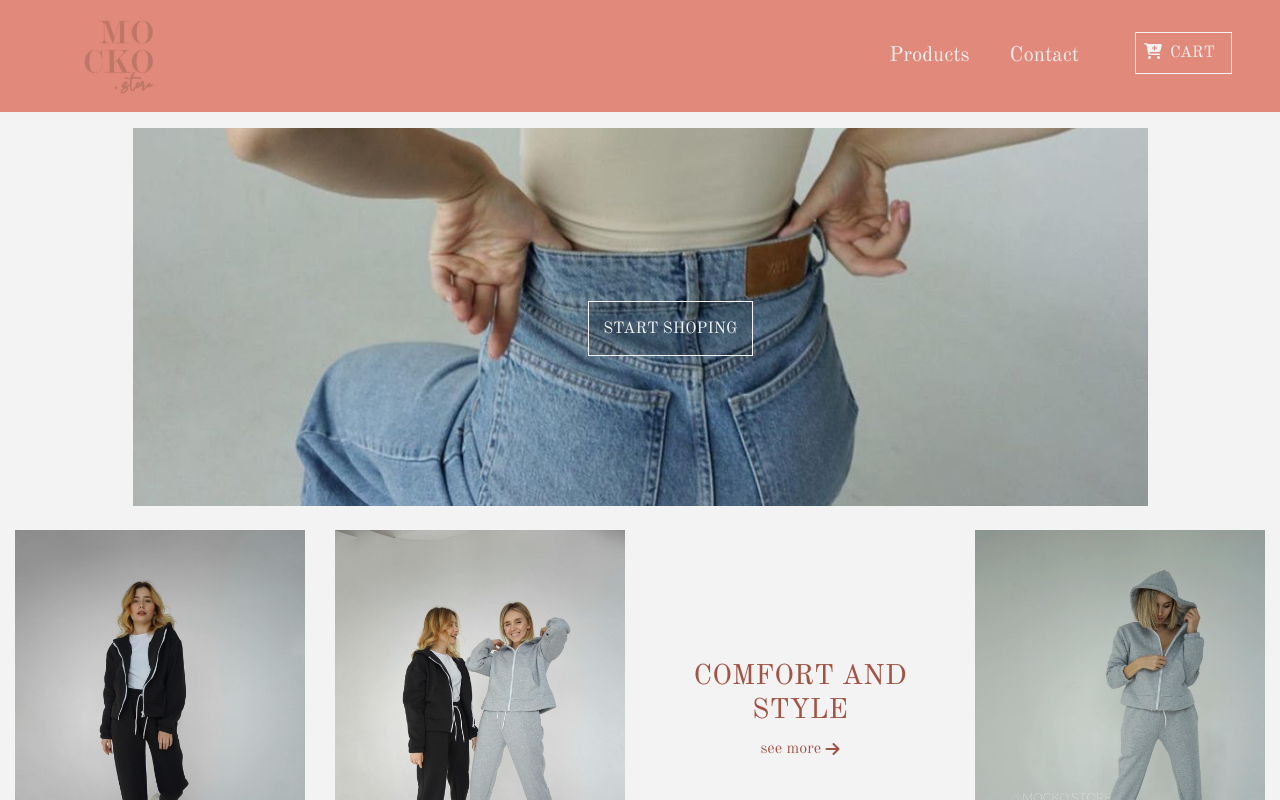
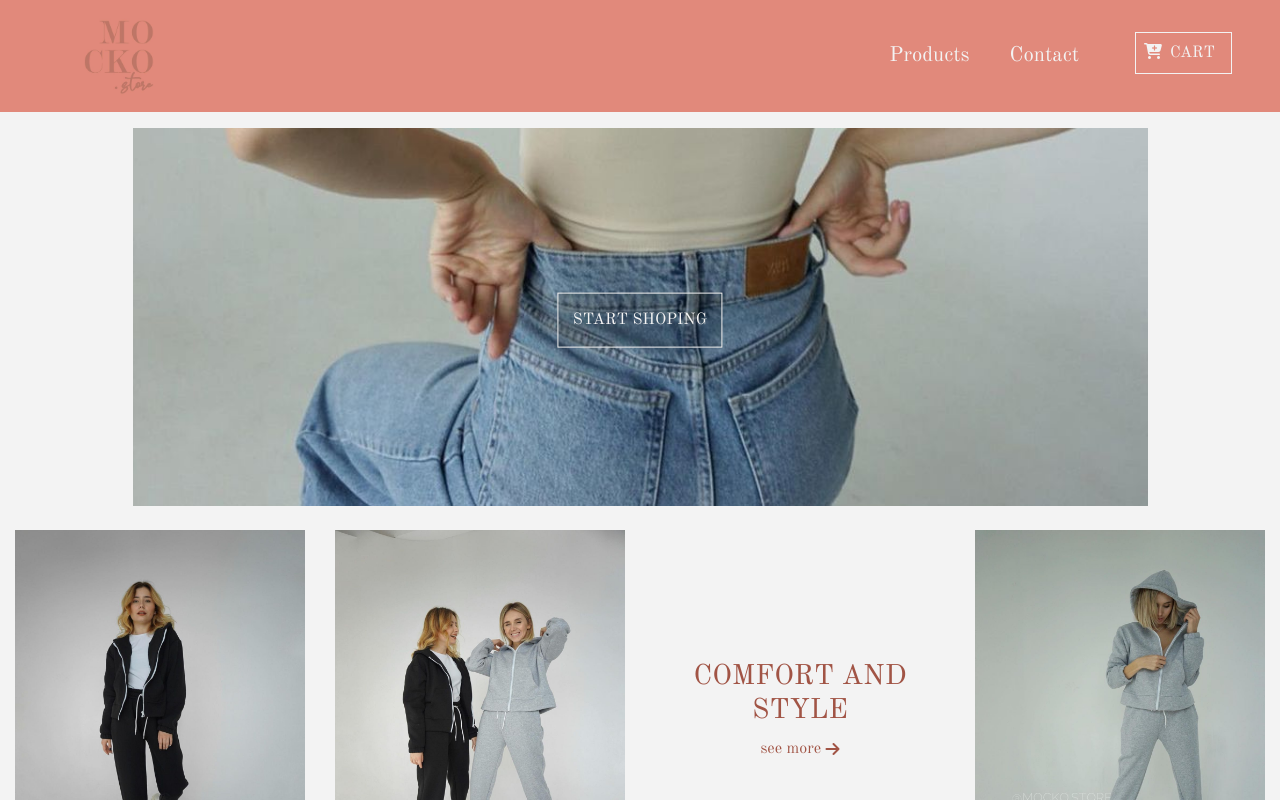
Before and after one commit to veronikadumalo/e-commerce, a React (Create React App) app: page / in a window 1280 px wide. Shown: the top 800 px of the page. Built offline with nearby package versions, Linux system fonts and the light colour scheme.

Commit message:
update home banner button

```diff
--- a/src/App.css
+++ b/src/App.css
@@ -85,12 +85,14 @@ body {
 }
 .banner-button {
     position: absolute;
-    left: 45%;
-    top: 45%;
+    top: 50%;
+    left: 50%;
+    transform: translate(-50%, -50%);
+    -ms-transform: translate(-50%, -50%);
     background: rgba(0,0,0,0.15);
     color: var(--mainWhite);
     border-color: var(--mainWhite);
-    padding:0.9rem;
+    padding: 0.9rem;
 }
 .see-more-text{
     color: var(--mainBrown);
```
